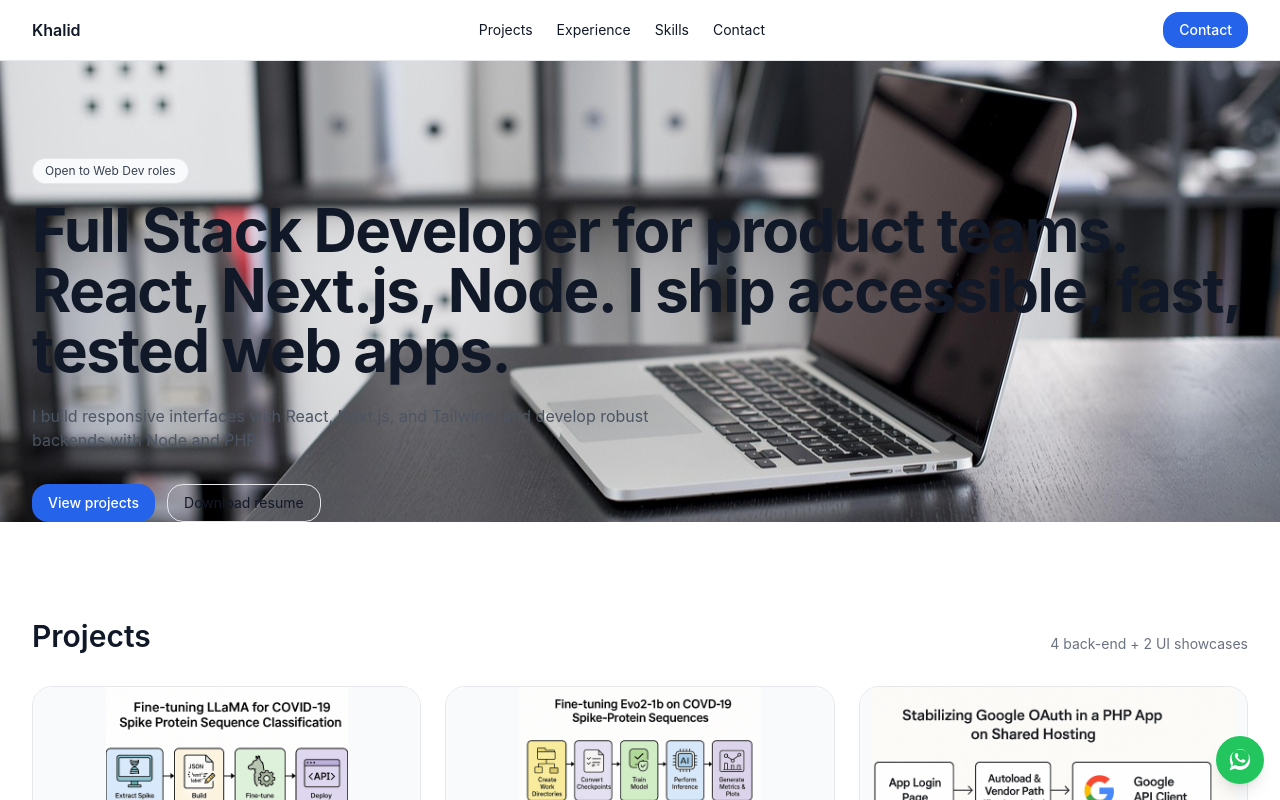
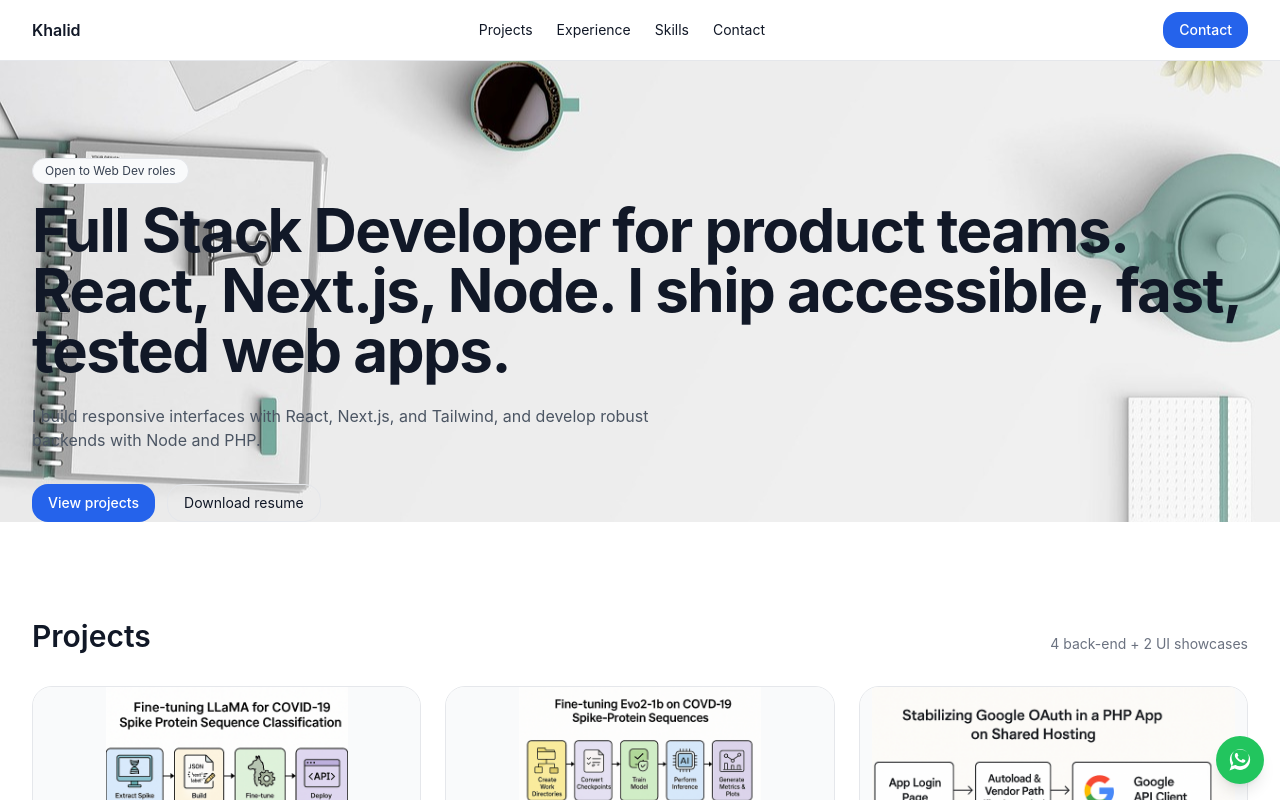
Before and after one commit to khalidkhan76770/portfolio, a Next.js app: page /portfolio/ in a window 1280 px wide. Shown: the top 800 px of the page. Built offline with nearby package versions, Linux system fonts and the light colour scheme.

Commit message:
Update Hero.jsx

```diff
--- a/components/sections/Hero.jsx
+++ b/components/sections/Hero.jsx
@@ -3,7 +3,7 @@ import { meta } from "@/lib/data";
 export default function Hero() {
   return (
     <section
-      className="section-pad bg-[url('/portfolio/placeholder-3.jpg')] bg-cover bg-center"
+      className="section-pad bg-[url('/portfolio/img2.jpg')] bg-cover bg-center"
     >
       <div className="section">
         <p className="chip mb-4 w-fit">Open to Web Dev roles</p>
```
